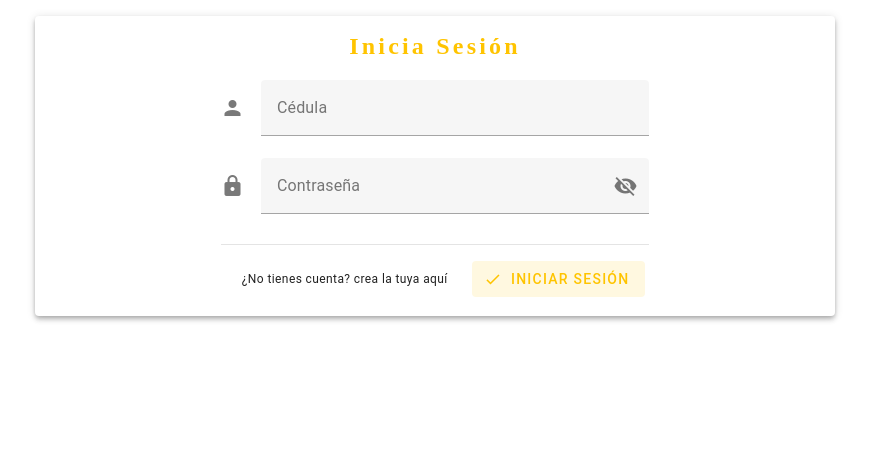
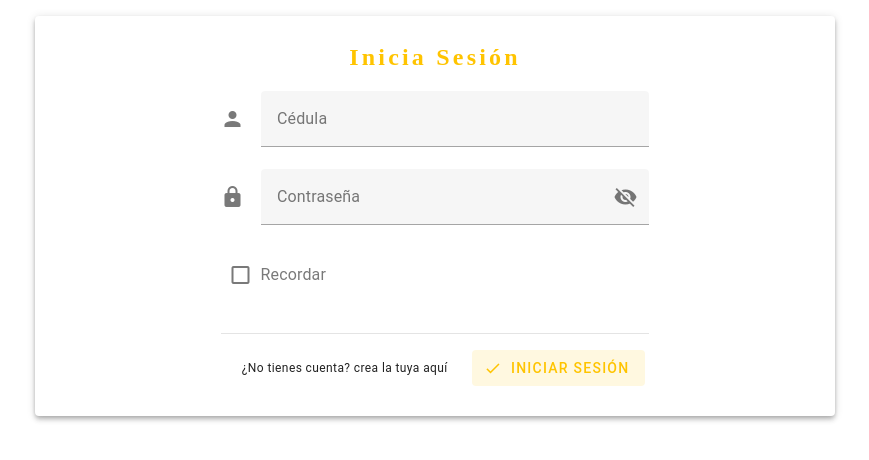
Before and after one commit to Bruna-team/Brunapp, a Vue app: page /LogIn in a window 1280 px wide. Shown: the top 460 px of the page, without its empty margins (205-1074 px from the left). Built offline with nearby package versions, Linux system fonts and the light colour scheme; a web font is replaced by a local one.

Commit message:
Agregado checkbox en iniciar sesion para recordar mantener la sesion iniciada

```diff
--- a/src/views/LogIn.vue
+++ b/src/views/LogIn.vue
@@ -78,7 +78,7 @@ watch(router.currentRoute, (value) => {
       v-if="logType == 'LogIn'"
       class="d-flex flex-column align-center justify-center text-center mx-auto px-4"
       elevation="4"
-      height="300"
+      height="400"
       rounded
       max-width="800"
       width="100%"
@@ -100,6 +100,7 @@ watch(router.currentRoute, (value) => {
           @click:append-inner="seePassword = !seePassword"
           label="Contraseña"
         ></v-text-field>
+        <v-checkbox label="Recordar" title="Mantener la sesión iniciada"/>
         <v-divider class="my-2"></v-divider>
         <v-btn
           class="my-2 mx-1"
```
